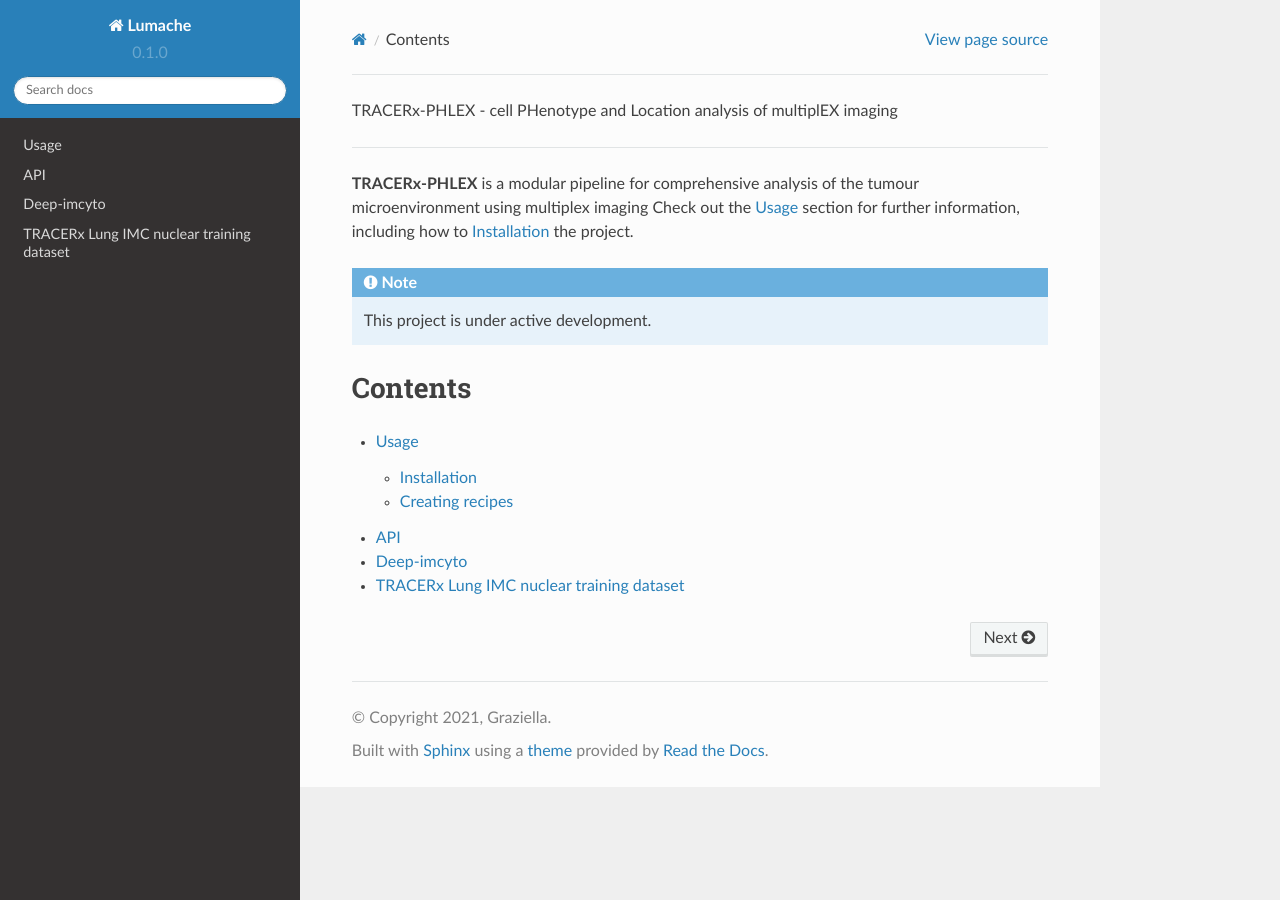
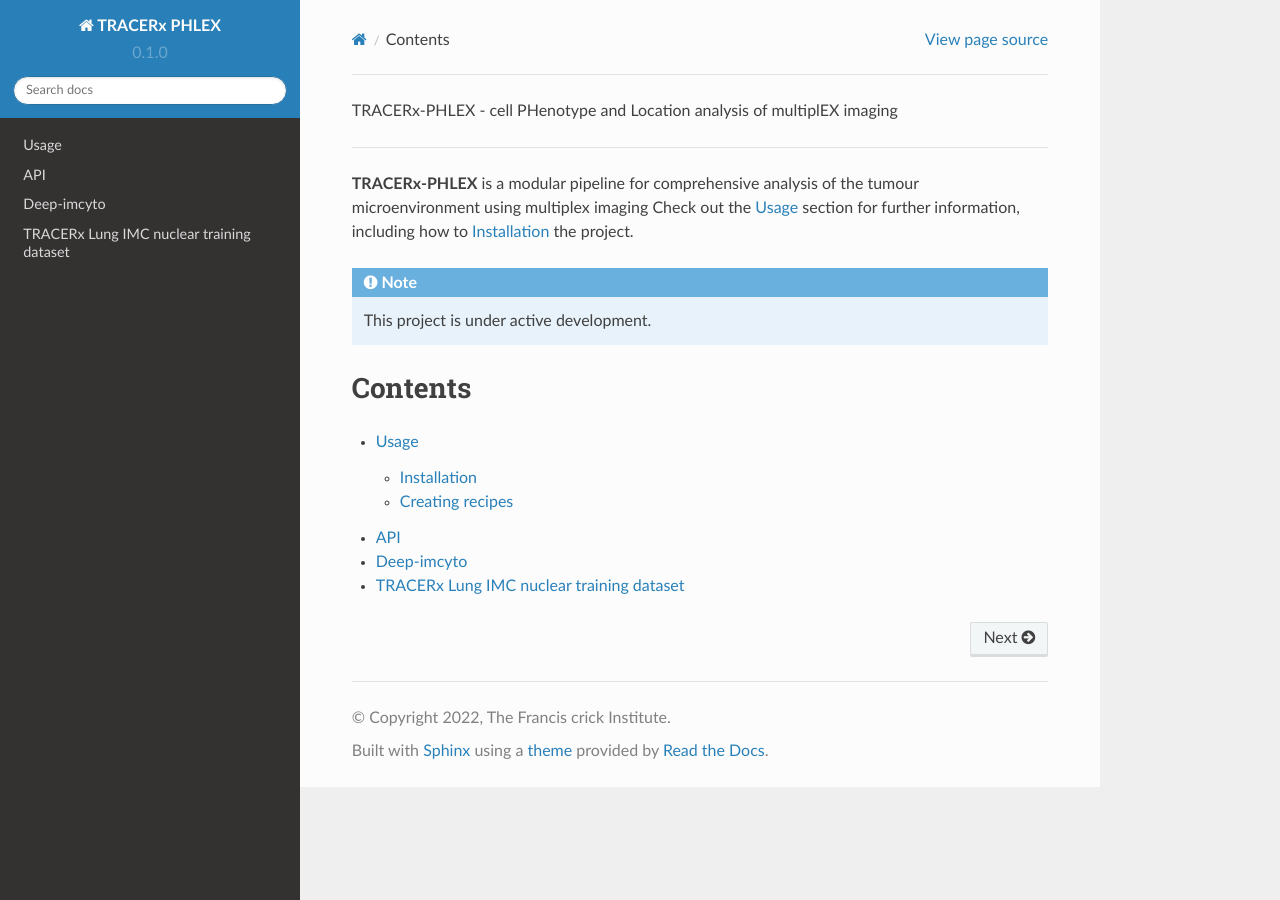
Before and after one commit to Precancer/PHLEX-test, a Sphinx documentation site: the page built from docs/source/index.rst, in a window 1280 px wide. Built offline with Sphinx 7.4.7 and the Read the Docs theme 2.0.0, drawn with Linux system fonts in a browser that asks for light colours; pages that are not in the unit, such as notebooks, are missing from menus.

Commit message:
test for deep imcyto docs 2

```diff
--- a/docs/source/api.rst
+++ b/docs/source/api.rst
@@ -4,4 +4,4 @@ API
 .. autosummary::
    :toctree: generated
 
-   lumache
+   TRACERx PHLEX
--- a/docs/source/conf.py
+++ b/docs/source/conf.py
@@ -2,9 +2,9 @@
 
 # -- Project information
 
-project = 'Lumache'
-copyright = '2021, Graziella'
-author = 'Graziella'
+project = 'TRACERx PHLEX'
+copyright = '2022, The Francis crick Institute'
+author = 'Alastair Magness, Mihaela Angelova, Emma Colliver, Katey Enfield et al'
 
 release = '0.1'
 version = '0.1.0'
```
